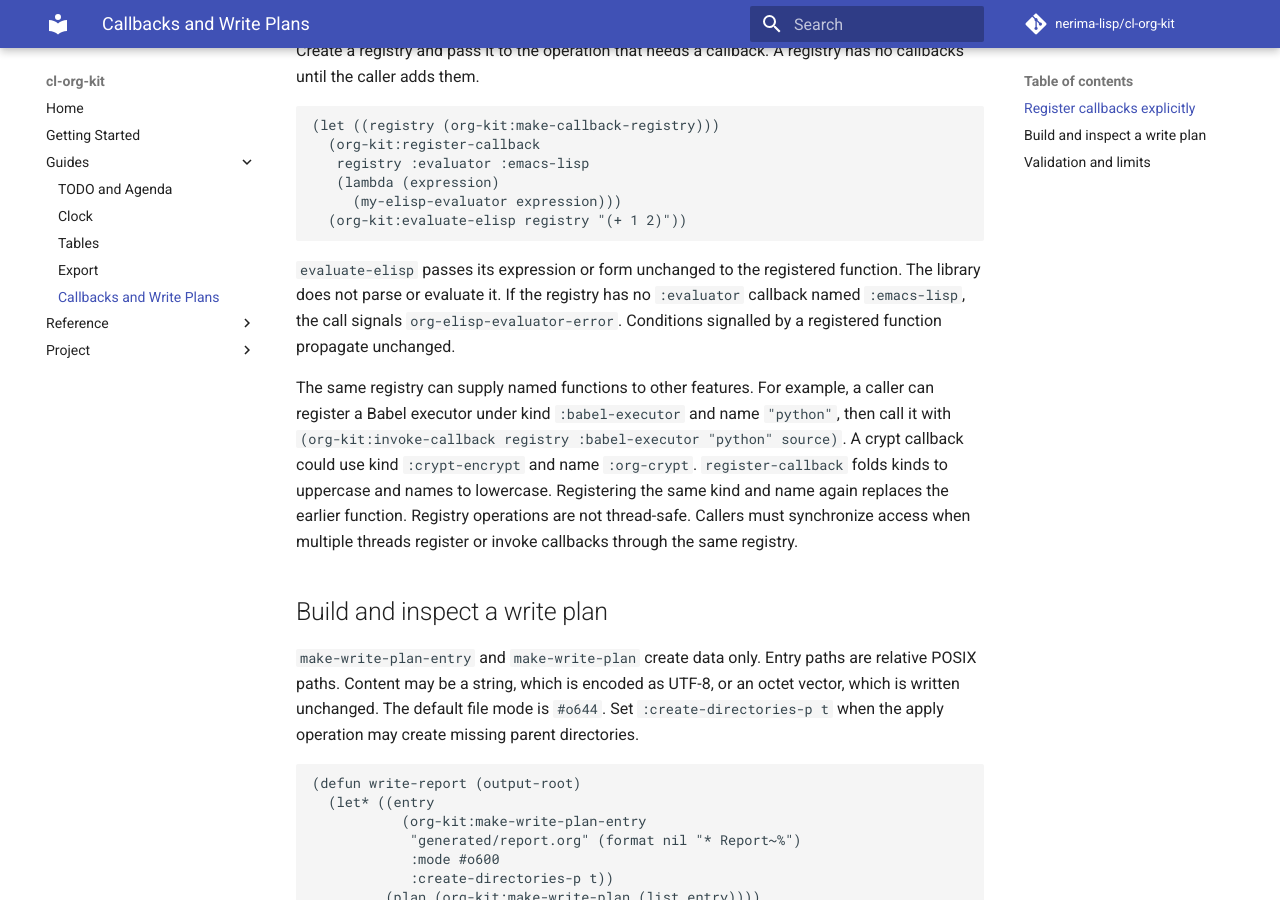
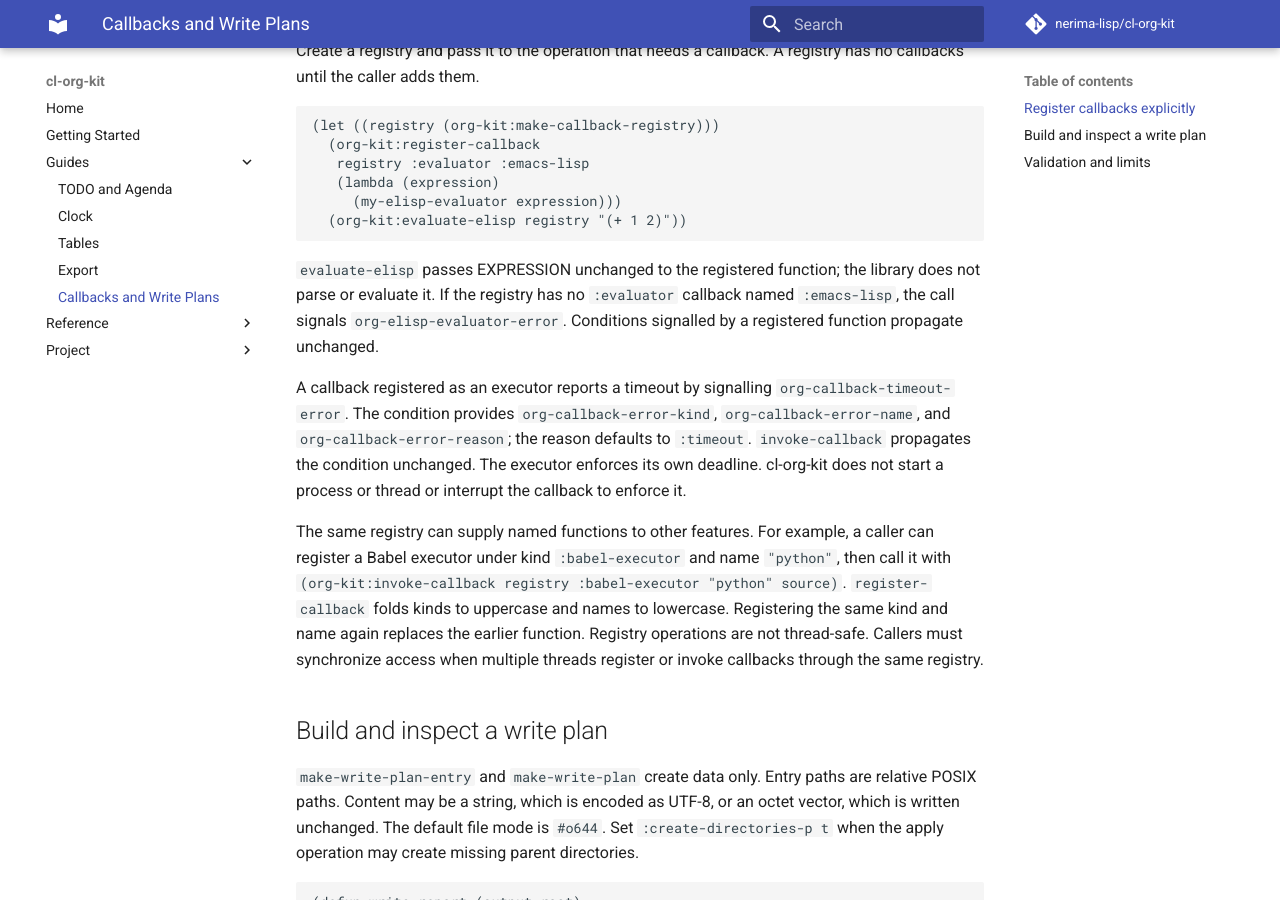
Before and after one commit to nerima-lisp/cl-org-kit, an MkDocs documentation site: the page built from docs/src/guides/callbacks-and-write-plans.md, in a window 1280 px wide and 900 px high, scrolled down 309 px. Built offline with MkDocs 1.6.1 and Material for MkDocs 9.7.7, drawn with Linux system fonts in a browser that asks for light colours; comment, search, counter and statistics services are not loaded.

Commit message:
fix(p8b): report callback timeouts and assert write boundaries

````diff
--- a/docs/src/guides/callbacks-and-write-plans.md
+++ b/docs/src/guides/callbacks-and-write-plans.md
@@ -15,15 +15,16 @@ Create a registry and pass it to the operation that needs a callback. A registry
   (org-kit:evaluate-elisp registry "(+ 1 2)"))
 ```
 
-`evaluate-elisp` passes its expression or form unchanged to the registered function. The library does not parse or evaluate it. If the registry has no `:evaluator` callback named `:emacs-lisp`, the call signals `org-elisp-evaluator-error`. Conditions signalled by a registered function propagate unchanged.
+`evaluate-elisp` passes EXPRESSION unchanged to the registered function; the library does not parse or evaluate it. If the registry has no `:evaluator` callback named `:emacs-lisp`, the call signals `org-elisp-evaluator-error`. Conditions signalled by a registered function propagate unchanged.
+
+A callback registered as an executor reports a timeout by signalling `org-callback-timeout-error`. The condition provides `org-callback-error-kind`, `org-callback-error-name`, and `org-callback-error-reason`; the reason defaults to `:timeout`. `invoke-callback` propagates the condition unchanged. The executor enforces its own deadline. cl-org-kit does not start a process or thread or interrupt the callback to enforce it.
 
 The same registry can supply named functions to other features. For example, a caller can register a
 Babel executor under kind `:babel-executor` and name `"python"`, then call it with
-`(org-kit:invoke-callback registry :babel-executor "python" source)`. A crypt callback could use kind
-`:crypt-encrypt` and name `:org-crypt`. `register-callback` folds kinds to uppercase and names to
-lowercase. Registering the same kind and name again replaces the earlier function. Registry
-operations are not thread-safe. Callers must synchronize access when multiple threads register or
-invoke callbacks through the same registry.
+`(org-kit:invoke-callback registry :babel-executor "python" source)`. `register-callback` folds kinds
+to uppercase and names to lowercase. Registering the same kind and name again replaces the earlier
+function. Registry operations are not thread-safe. Callers must synchronize access when multiple
+threads register or invoke callbacks through the same registry.
 
 ## Build and inspect a write plan
 
````
Also changed, not shown: 5 other files.
